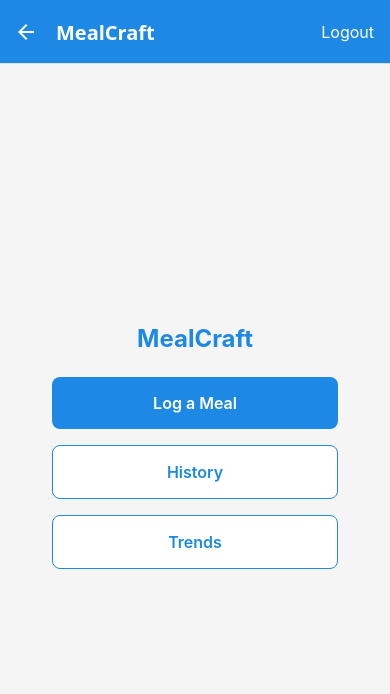
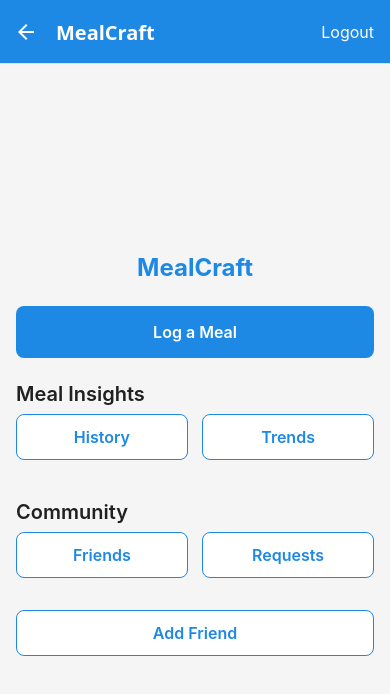
Before and after one commit to JordanTwz/orbital-2025, a React Native app: screen /Home in a window 390 px wide. Shown: the top 694 px of the page. Built offline with nearby package versions, Linux system fonts and the light colour scheme; no server answers.

Commit message:
Improve homescreen UI

```diff
--- a/App.tsx
+++ b/App.tsx
@@ -1,3 +1,4 @@
+// App.tsx
 import React, { useState, useEffect } from 'react';
 import {
   SafeAreaView,
@@ -8,7 +9,11 @@ import {
 } from 'react-native';
 import { NavigationContainer } from '@react-navigation/native';
 import { createNativeStackNavigator } from '@react-navigation/native-stack';
-import { subscribeToAuthChanges, logout } from './firebase';
+import {
+  subscribeToAuthChanges,
+  logout
+} from './firebase';
+
 import SignInScreen from './screens/SignInScreen';
 import SignUpScreen from './screens/SignUpScreen';
 import HomeScreen from './screens/HomeScreen';
@@ -17,8 +22,15 @@ import MealHistoryScreen from './screens/MealHistoryScreen';
 import MealDetailScreen from './screens/MealDetailScreen';
 import EditMealScreen from './screens/EditMealScreen';
 import TrendsScreen from './screens/TrendsScreen';
+
+// ← Newly added imports
+import FriendsListScreen from './screens/FriendsListScreen';
+import FriendRequestsScreen from './screens/FriendRequestsScreen';
+import SearchUsersScreen from './screens/SearchUsersScreen';
+
 import { AppTheme } from './theme';
 
+// ← Extend your navigation params
 export type RootStackParamList = {
   SignIn: undefined;
   SignUp: undefined;
@@ -28,6 +40,11 @@ export type RootStackParamList = {
   MealDetail: { log: any };
   EditMeal: { log: any };
   Trends: undefined;
+
+  // ← New entries
+  FriendsList: undefined;
+  FriendRequests: undefined;
+  SearchUsers: undefined;
 };
 
 const Stack = createNativeStackNavigator<RootStackParamList>();
@@ -45,7 +62,9 @@ export default function App() {
 
   if (!initialRoute) {
     return (
-      <SafeAreaView style={{ flex: 1, justifyContent: 'center', alignItems: 'center' }}>
+      <SafeAreaView
+        style={{ flex: 1, justifyContent: 'center', alignItems: 'center' }}
+      >
         <ActivityIndicator size="large" />
       </SafeAreaView>
     );
@@ -85,7 +104,9 @@ export default function App() {
                 }}
                 style={{ marginRight: 16 }}
               >
-                <Text style={{ color: '#ffffff', fontSize: 16 }}>Logout</Text>
+                <Text style={{ color: '#ffffff', fontSize: 16 }}>
+                  Logout
+                </Text>
               </TouchableOpacity>
             ),
           })}
@@ -111,12 +132,28 @@ export default function App() {
           component={EditMealScreen}
           options={{ title: 'Edit Meal' }}
         />
-
         <Stack.Screen
           name="Trends"
           component={TrendsScreen}
           options={{ title: 'Eating Trends' }}
         />
+
+        {/* ← New friend-related screens */}
+        <Stack.Screen
+          name="FriendsList"
+          component={FriendsListScreen}
+          options={{ title: 'Your Friends' }}
+        />
+        <Stack.Screen
+          name="FriendRequests"
+          component={FriendRequestsScreen}
+          options={{ title: 'Friend Requests' }}
+        />
+        <Stack.Screen
+          name="SearchUsers"
+          component={SearchUsersScreen}
+          options={{ title: 'Add Friend' }}
+        />
       </Stack.Navigator>
     </NavigationContainer>
   );
--- a/screens/HomeScreen.tsx
+++ b/screens/HomeScreen.tsx
@@ -1,5 +1,12 @@
+// screens/HomeScreen.tsx
 import React from 'react';
-import { SafeAreaView, View, Text, TouchableOpacity, StyleSheet } from 'react-native';
+import {
+  SafeAreaView,
+  View,
+  Text,
+  TouchableOpacity,
+  StyleSheet
+} from 'react-native';
 import { NativeStackScreenProps } from '@react-navigation/native-stack';
 import type { RootStackParamList } from '../App';
 import { AppTheme } from '../theme';
@@ -10,8 +17,10 @@ export default function HomeScreen({ navigation }: Props) {
   return (
     <SafeAreaView style={styles.screen}>
       <View style={styles.container}>
+
         <Text style={styles.title}>MealCraft</Text>
 
+        {/* Primary action */}
         <TouchableOpacity
           style={styles.primaryButton}
           onPress={() => navigation.navigate('MealLog')}
@@ -19,19 +28,46 @@ export default function HomeScreen({ navigation }: Props) {
           <Text style={styles.primaryButtonText}>Log a Meal</Text>
         </TouchableOpacity>
 
+        {/* Meal Insights Section */}
+        <Text style={styles.sectionHeader}>Meal Insights</Text>
+        <View style={styles.gridRow}>
+          <TouchableOpacity
+            style={styles.gridButton}
+            onPress={() => navigation.navigate('MealHistory')}
+          >
+            <Text style={styles.gridButtonText}>History</Text>
+          </TouchableOpacity>
+          <TouchableOpacity
+            style={styles.gridButton}
+            onPress={() => navigation.navigate('Trends')}
+          >
+            <Text style={styles.gridButtonText}>Trends</Text>
+          </TouchableOpacity>
+        </View>
+
+        {/* Community Section */}
+        <Text style={[styles.sectionHeader, styles.socialHeader]}>Community</Text>
+        <View style={styles.gridRow}>
+          <TouchableOpacity
+            style={styles.gridButton}
+            onPress={() => navigation.navigate('FriendsList')}
+          >
+            <Text style={styles.gridButtonText}>Friends</Text>
+          </TouchableOpacity>
+          <TouchableOpacity
+            style={styles.gridButton}
+            onPress={() => navigation.navigate('FriendRequests')}
+          >
+            <Text style={styles.gridButtonText}>Requests</Text>
+          </TouchableOpacity>
+        </View>
         <TouchableOpacity
-          style={styles.secondaryButton}
-          onPress={() => navigation.navigate('MealHistory')}
+          style={styles.tertiaryButton}
+          onPress={() => navigation.navigate('SearchUsers')}
         >
-          <Text style={styles.secondaryButtonText}>History</Text>
+          <Text style={styles.tertiaryButtonText}>Add Friend</Text>
         </TouchableOpacity>
 
-        <TouchableOpacity
-          style={styles.secondaryButton}
-          onPress={() => navigation.navigate('Trends')}
-        >
-          <Text style={styles.secondaryButtonText}>Trends</Text>
-        </TouchableOpacity>
       </View>
     </SafeAreaView>
   );
@@ -46,21 +82,21 @@ const styles = StyleSheet.create({
     flex: 1,
     padding: AppTheme.spacing.md,
     justifyContent: 'center',
-    alignItems: 'center',
   },
   title: {
     fontSize: AppTheme.typography.h2,
     fontWeight: 'bold',
     color: AppTheme.colors.primary,
+    textAlign: 'center',
     marginBottom: AppTheme.spacing.lg,
   },
   primaryButton: {
-    width: '80%',
+    width: '100%',
     backgroundColor: AppTheme.colors.primary,
     paddingVertical: AppTheme.spacing.sm * 2,
     borderRadius: AppTheme.roundness,
     alignItems: 'center',
-    marginBottom: AppTheme.spacing.md,
+    marginBottom: AppTheme.spacing.lg,
     elevation: 3,
   },
   primaryButtonText: {
@@ -68,18 +104,47 @@ const styles = StyleSheet.create({
     fontSize: AppTheme.typography.body,
     fontWeight: '600',
   },
-  secondaryButton: {
-    width: '80%',
+  sectionHeader: {
+    fontSize: AppTheme.typography.h3,
+    fontWeight: '600',
+    color: AppTheme.colors.text,
+    marginBottom: AppTheme.spacing.sm,
+  },
+  socialHeader: {
+    marginTop: AppTheme.spacing.lg,
+  },
+  gridRow: {
+    flexDirection: 'row',
+    justifyContent: 'space-between',
+    marginBottom: AppTheme.spacing.md,
+  },
+  gridButton: {
+    width: '48%',
     backgroundColor: AppTheme.colors.card,
     borderWidth: 1,
     borderColor: AppTheme.colors.primary,
-    paddingVertical: AppTheme.spacing.sm * 2,
+    paddingVertical: AppTheme.spacing.sm * 1.5,
     borderRadius: AppTheme.roundness,
     alignItems: 'center',
-    marginBottom: AppTheme.spacing.md,
     elevation: 1,
   },
-  secondaryButtonText: {
+  gridButtonText: {
+    color: AppTheme.colors.primary,
+    fontSize: AppTheme.typography.body,
+    fontWeight: '600',
+  },
+  tertiaryButton: {
+    width: '100%',
+    backgroundColor: AppTheme.colors.card,
+    borderWidth: 1,
+    borderColor: AppTheme.colors.primary,
+    paddingVertical: AppTheme.spacing.sm * 1.5,
+    borderRadius: AppTheme.roundness,
+    alignItems: 'center',
+    marginTop: AppTheme.spacing.md,
+    elevation: 1,
+  },
+  tertiaryButtonText: {
     color: AppTheme.colors.primary,
     fontSize: AppTheme.typography.body,
     fontWeight: '600',
```
